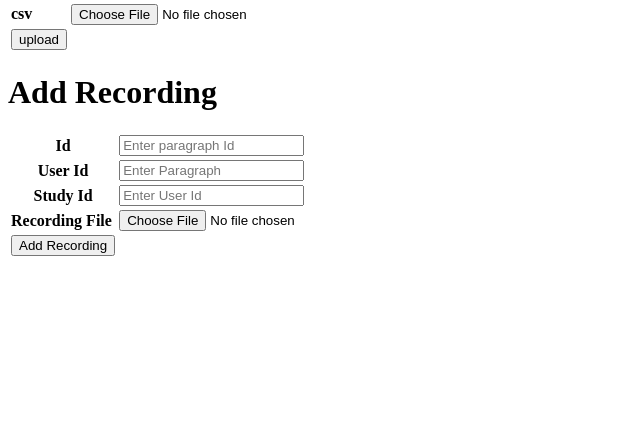
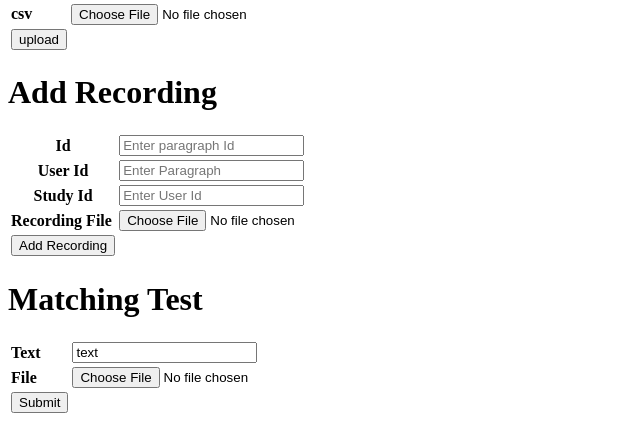
Before and after one commit to anurajput/SpeechAppPython, a Flask app: page /api/index in a window 1280 px wide. Shown: the part 625-1049 px from the top of the page, without its empty margins (0-640 px from the left). Before the commit the page ends 881 px from the top, so only its background shows below. Run offline with Flask 2, Linux system fonts and the light colour scheme.

Commit message:
added google speech api

```diff
--- a/app.py
+++ b/app.py
@@ -4,6 +4,7 @@ import traceback
 import datetime
 from OpenSSL import SSL
 from flask_cors import CORS
+from google_api import run_google_api
 from functools import wraps
 from difflib import SequenceMatcher
 from werkzeug.utils import secure_filename
@@ -56,6 +57,20 @@ def voice():
 def speech():
     temp_data = {'title': 'SpeechVoice'}
     return render_template('speech-to-text.html', **temp_data)
+
+
+@app.route('/api/demo')
+def demo():
+    return render_template('demo.html')
+
+
+@app.route('/api/get_demo', methods=['POST'])
+def get_demo():
+    try:
+        print '======================', request.form
+    except:
+        pass
+    return "hoo"
 
 
 @app.route('/api/user_registration', methods=['POST'])
@@ -125,9 +140,9 @@ def user_login():
 #           Upload FILE              #
 ######################################
 dir_path = os.path.dirname(os.path.realpath(__file__))
-file_path = '%s/%s' % (dir_path, 'upload')
+file_path = '%s/%s' % (dir_path, 'uploads')
 UPLOAD_FOLDER = file_path
-ALLOWED_EXTENSION = set(['txt', 'csv', 'png', 'jpg', 'gif', 'pdf'])
+ALLOWED_EXTENSION = set(['wav', 'mp3', 'txt', 'csv', 'png', 'jpg', 'gif', 'pdf'])
 
 app.config['UPLOAD_FOLDER'] = UPLOAD_FOLDER
 
@@ -161,7 +176,7 @@ def add_study():
         print 'file() :: Got exception: %s' % exp
         print(traceback.format_exc())
 
-    return 'file upload successfully'
+    return 'file uploads successfully'
 
 
 @app.route('/api/study')
@@ -171,13 +186,13 @@ def study():
     ret = {}
     try:
         # count the no of lines
-        with open('upload/study.csv') as f:
+        with open('uploads/study.csv') as f:
             for i, l in enumerate(f):
                 pass
         total_lines = i + 1
 
         # getting the data from the csv file
-        csv_file = open('upload/study.csv', 'r')
+        csv_file = open('uploads/study.csv', 'r')
 
         line = csv_file.readline()
         cnt = 1
@@ -254,7 +269,7 @@ def add_recording():
         user_id = request.form['user_id']
         study_id = request.form['study_id']
 
-        # recording upload
+        # recording uploads
         filename = ''
         recording_file = request.files['recording_file']
 
@@ -308,9 +323,13 @@ def get_recording():
 @app.route('/api/comparison')
 def comparison():
     ret = {}
-    file1 = open('upload/study.csv', 'r')
+    audio = Recording.query.all()
+    print '', audio
+    google_data = run_google_api()
+    # print "-------+++++++: [%s]" % google_data
+    file1 = open('uploads/study.csv', 'r')
     data = file1.read()
-    file2 = open('upload/study_file.csv', 'r')
+    file2 = open('uploads/study_file.csv', 'r')
     data2 = file2.read()
     comparison = str(SequenceMatcher(None, data, data2).ratio() * 100)
     ret['Comparison_percentage'] = comparison
@@ -318,6 +337,41 @@ def comparison():
     return jsonify(ret)
 
 
+@app.route('/api/matching_test', methods=['POST'])
+def matching_test():
+    ret = {}
+    prefix = request.base_url[:-len('/api/matching_test')]
+
+    recording_path = None
+
+    try:
+        text = request.form['text']
+        # recording uploads
+        filename = ''
+        rec_file = request.files['rec_file']
+
+        if rec_file.filename == '':
+            flash('Nop Selectd file')
+            return redirect(request.url)
+        if rec_file and allowed_file(rec_file.filename):
+            filename = secure_filename(rec_file.filename)
+            rec_file.save(os.path.join(app.config
+                                             ['UPLOAD_FOLDER'], filename))
+            recording_path = '%s/%s' % (file_path, filename)
+
+        save_recording_file_url = '%s/uploads/%s' % (prefix, filename)
+        rec_text = run_google_api(recording_path)
+        comparison = str(SequenceMatcher(None, text, rec_text).ratio() * 100)
+        ret['Comparison_percentage'] = comparison
+        ret['success'] = True
+    except Exception as exp:
+        print 'matching_test() :: Got Exception: %s' % exp
+        print(traceback.format_exc())
+        ret['msg'] = '%s' % exp
+        ret['success'] = False
+    return jsonify(ret)
+
+
 if __name__ == '__main__':
     port = int(os.environ.get('PORT', 8080))
     context = ('server.crt', 'server.key')
--- a/templates/index.html
+++ b/templates/index.html
@@ -108,5 +108,22 @@
                 </tr>
             </table>
         </form>
+    <!--=========================== [ Matching_test ] =================================-->
+        <h1>Matching Test</h1>
+        <form action="/api/matching_test" method="post" enctype="multipart/form-data">
+            <table>
+                <tr>
+                    <td><b>Text</b></td>
+                    <td><input type="text" name="text" value="text" /></td>
+                </tr>
+                <tr>
+                    <td><b>File</b></td>
+                    <td><input type="file" name="rec_file" value="rec_file" /></td>
+                </tr>
+                <tr>
+                    <td><input type="Submit" name="submit" value="Submit"></td>
+                </tr>
+            </table>
+        </form>
     </body>
 </html>
--- a/upload/study.csv
+++ /dev/null
@@ -1,2 +0,0 @@
-
-1,google cloud,google cloud programming
--- /dev/null
+++ b/uploads/study.csv
@@ -0,0 +1,4 @@
+Paragraph_Number,Paragraph_Text,Date_of_Upload,Paragraph_Type,Word_Count,Status,GCS_Output,GCS_Acc,GCS_Conf,AH_Output,AH_Acc,AH_Conf,Speaker
+1,Here write paragreaph text,43067,,54,analysed,here  write GCS_output text,100.00%,96.00%,Here write AH_output text,100.00%,96.00%,sylvester
+2,Paragraph_Text,43068,,55,analysed,GCS_Output_record,95.00%,90.00%,AH_Output_record,85.00%,70,ibal
+3,SpeechApp_paragraph_text,43069,SpeechApp_type,56,not analysed,SpeechApp_GCS,92.00%,88.00%,SpeechApp_AH,99.00%,93.00%,sony
```
